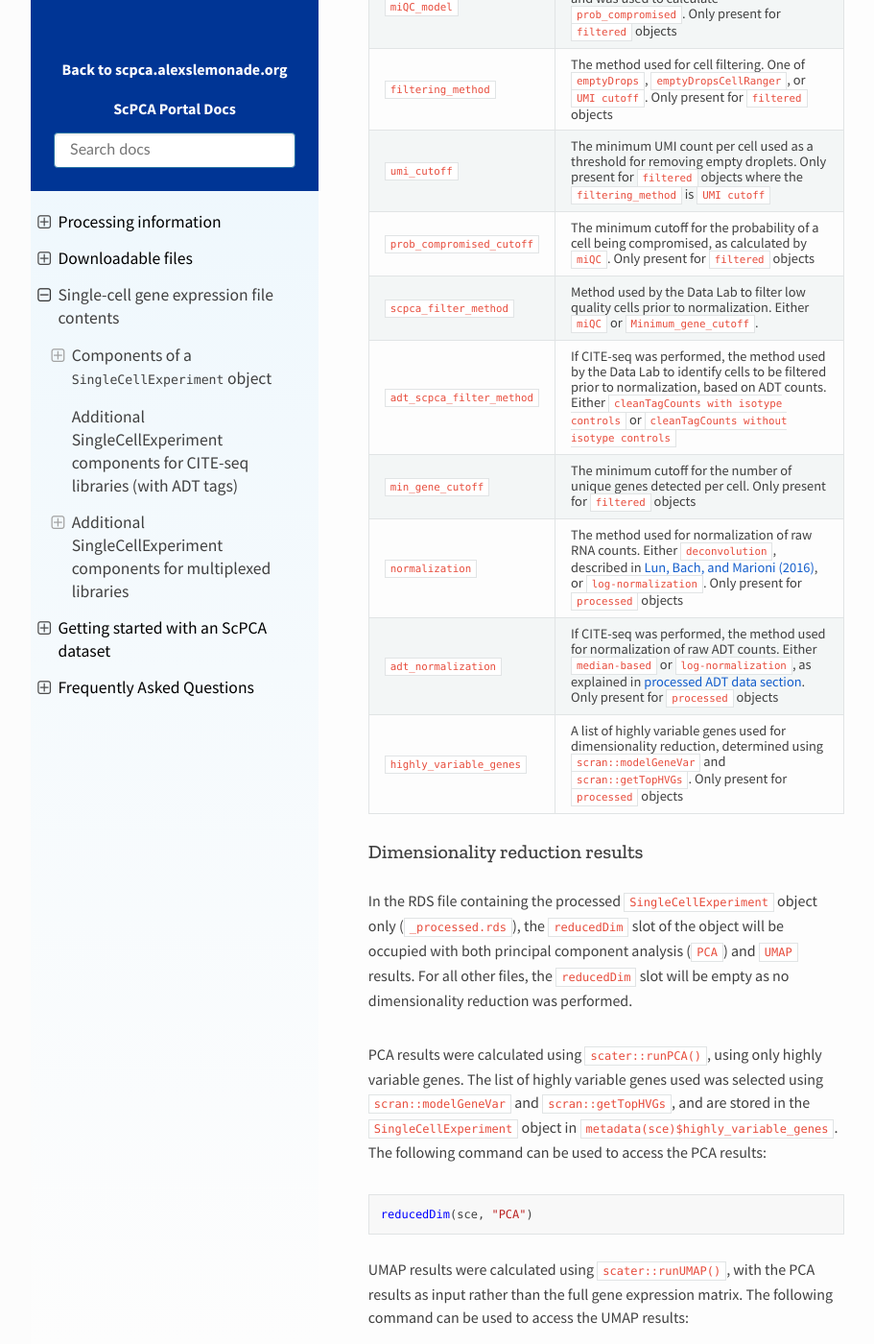
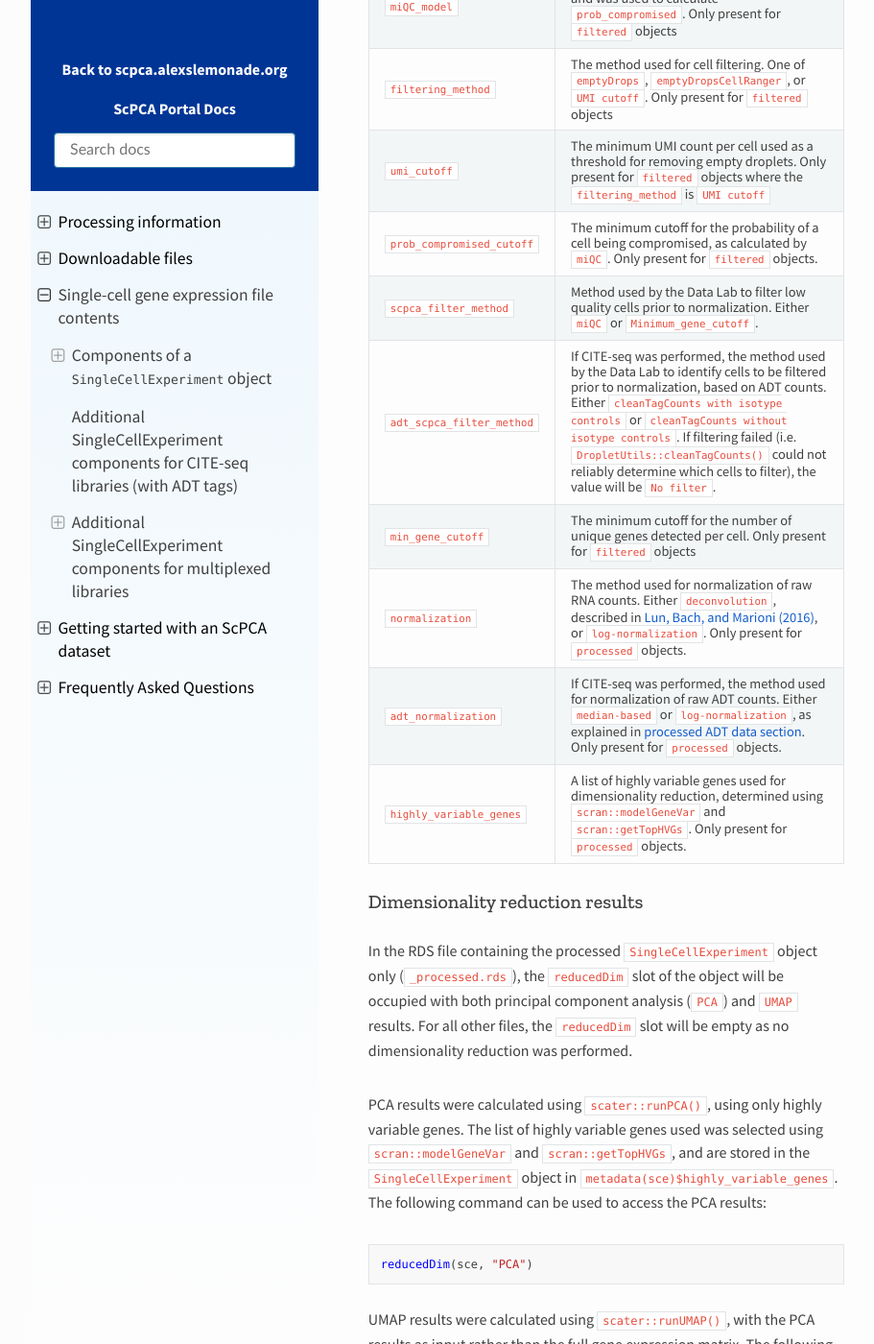
Before and after one commit to DongzeHE/scpca-docs, a Sphinx documentation site: the page built from docs/sce_file_contents.md, in a window 1280 px wide and 1400 px high, scrolled down 3654 px. Shown: the whole window at 96% size, without its empty margins (158-1069 px from the left). Built offline with Sphinx 7.4.7 and the Read the Docs theme 2.0.0, drawn with Linux system fonts in a browser that asks for light colours.

Commit message:
Update ADT filtering sections of docs

```diff
--- a/docs/sce_file_contents.md
+++ b/docs/sce_file_contents.md
@@ -99,13 +99,13 @@ expt_metadata <- metadata(sce)
 | `miQC_model`        | The model object that `miQC` fit to the data and was used to calculate `prob_compromised`. Only present for `filtered` objects |
 | `filtering_method`  | The method used for cell filtering. One of `emptyDrops`, `emptyDropsCellRanger`, or `UMI cutoff`. Only present for `filtered` objects |
 | `umi_cutoff`        | The minimum UMI count per cell used as a threshold for removing empty droplets. Only present for `filtered` objects where the `filtering_method` is `UMI cutoff` |
-| `prob_compromised_cutoff`        | The minimum cutoff for the probability of a cell being compromised, as calculated by `miQC`. Only present for `filtered` objects |
+| `prob_compromised_cutoff`        | The minimum cutoff for the probability of a cell being compromised, as calculated by `miQC`. Only present for `filtered` objects. |
 | `scpca_filter_method`        | Method used by the Data Lab to filter low quality cells prior to normalization. Either `miQC` or `Minimum_gene_cutoff`.  |
-| `adt_scpca_filter_method`        | If CITE-seq was performed, the method used by the Data Lab to identify cells to be filtered prior to normalization, based on ADT counts. Either `cleanTagCounts with isotype controls` or `cleanTagCounts without isotype controls`|
+| `adt_scpca_filter_method`        | If CITE-seq was performed, the method used by the Data Lab to identify cells to be filtered prior to normalization, based on ADT counts. Either `cleanTagCounts with isotype controls` or `cleanTagCounts without isotype controls`. If filtering failed (i.e. `DropletUtils::cleanTagCounts()` could not reliably determine which cells to filter), the value will be `No filter`. |
 | `min_gene_cutoff`        | The minimum cutoff for the number of unique genes detected per cell. Only present for `filtered` objects |
-| `normalization`        | The method used for normalization of raw RNA counts. Either `deconvolution`, described in [Lun, Bach, and Marioni (2016)](https://doi.org/10.1186/s13059-016-0947-7), or `log-normalization`. Only present for `processed` objects |
-| `adt_normalization`        | If CITE-seq was performed, the method used for normalization of raw ADT counts. Either `median-based` or  `log-normalization`, as explained in {ref}`processed ADT data section <processing_information:Processed ADT data>`. Only present for `processed` objects |
-| `highly_variable_genes`        | A list of highly variable genes used for dimensionality reduction, determined using `scran::modelGeneVar` and `scran::getTopHVGs`. Only present for `processed` objects |
+| `normalization`        | The method used for normalization of raw RNA counts. Either `deconvolution`, described in [Lun, Bach, and Marioni (2016)](https://doi.org/10.1186/s13059-016-0947-7), or `log-normalization`. Only present for `processed` objects. |
+| `adt_normalization`        | If CITE-seq was performed, the method used for normalization of raw ADT counts. Either `median-based` or  `log-normalization`, as explained in {ref}`processed ADT data section <processing_information:Processed ADT data>`. Only present for `processed` objects. |
+| `highly_variable_genes`        | A list of highly variable genes used for dimensionality reduction, determined using `scran::modelGeneVar` and `scran::getTopHVGs`. Only present for `processed` objects. |
 
 ### Dimensionality reduction results
 
```
Also changed, not shown: docs/getting_started.md (+2 -1 lines), docs/processing_information.md (+2 -2 lines).
